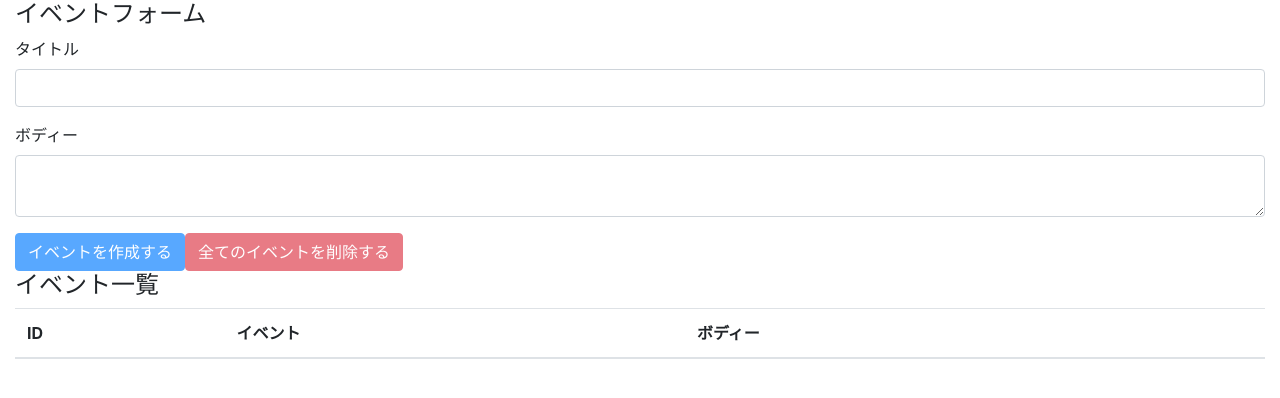
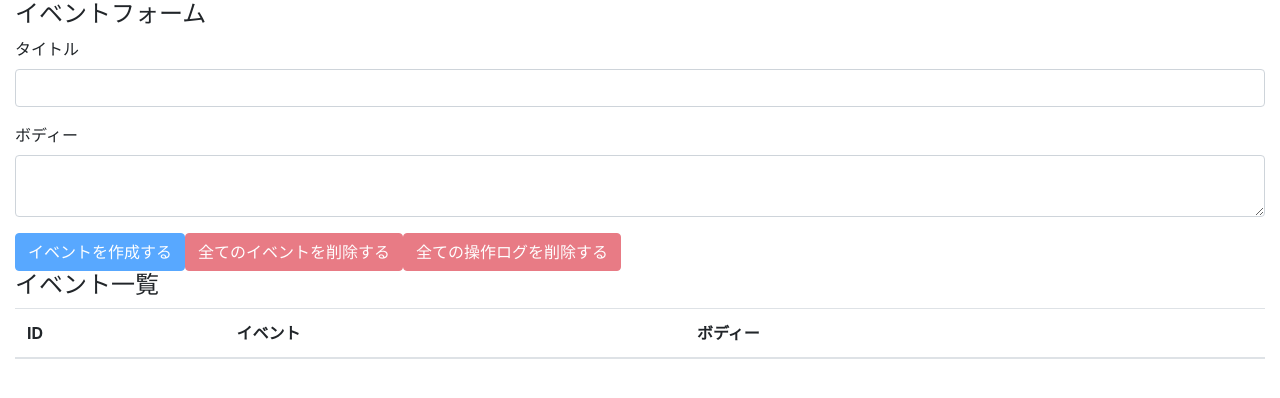
Before and after one commit to tohara007/react-hooks-101, a React (Create React App) app: page / in a window 1280 px wide. Shown: the top 398 px of the page. Built offline with nearby package versions, Linux system fonts and the light colour scheme.

Commit message:
delete all operation logs

```diff
--- a/src/components/EventForm.js
+++ b/src/components/EventForm.js
@@ -44,6 +44,12 @@ const EventForm = () => {
         }
     }
 
+    const deleteAllOperationLogs = e => {
+        e.preventDefault()
+        const result = window.confirm('全ての操作ログを本当に削除して良いですか？')
+        if (result) dispatch({ type: DELETE_ALL_OPERATION_LOGS })
+    }
+
     // disabledがtrueになる条件を記載
     const unCreatable = title === '' || body === ''
 
@@ -61,6 +67,7 @@ const EventForm = () => {
                 </div>
                 <button className="btn btn-primary" onClick={addEvent} disabled={unCreatable}>イベントを作成する</button>
                 <button className="btn btn-danger" onClick={deleteAllEvents} disabled={state.events.length === 0}>全てのイベントを削除する</button>
+                <button className="btn btn-danger" onClick={deleteAllOperationLogs} disabled={state.operationLogs.length === 0}>全ての操作ログを削除する</button>
             </form>
         </>
     )
```
